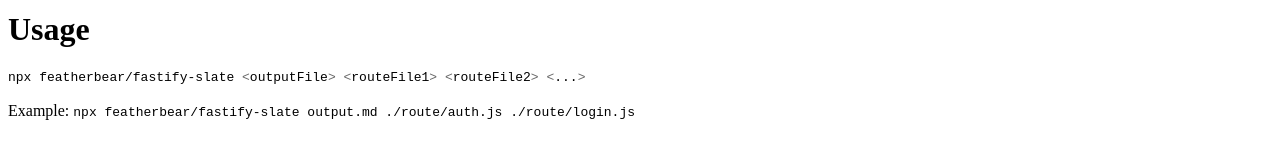
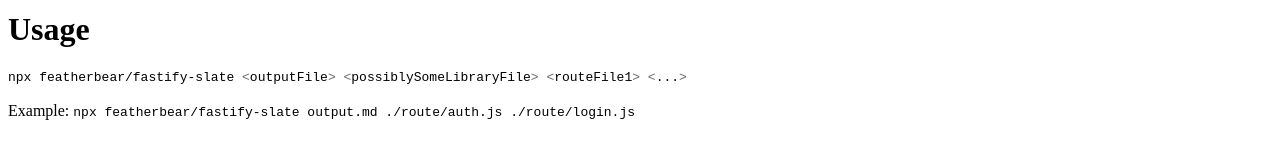
Before and after one commit to featherbear/fastify-slate, a plain HTML site: page index.html in a window 1280 px wide. Shown: the part 126-284 px from the top of the page. Drawn offline with Linux system fonts and the light colour scheme.

Commit message:
Automated deployment: Tue Dec  1 08:33:02 UTC 2020 b2833ef03edbb2c58f086f5fb5109cdd4ab24970

```diff
--- a/index.html
+++ b/index.html
@@ -86,7 +86,7 @@
 </blockquote>
 <hr />
 <h1 id="usage">Usage</h1>
-<div class="sourceCode" id="cb1"><pre class="sourceCode bash"><code class="sourceCode bash"><span id="cb1-1"><a href="#cb1-1"></a><span class="ex">npx</span> featherbear/fastify-slate <span class="op">&lt;</span>outputFile<span class="op">&gt;</span> <span class="op">&lt;</span>routeFile1<span class="op">&gt;</span> <span class="op">&lt;</span>routeFile2<span class="op">&gt;</span> <span class="op">&lt;</span>...<span class="op">&gt;</span></span></code></pre></div>
+<div class="sourceCode" id="cb1"><pre class="sourceCode bash"><code class="sourceCode bash"><span id="cb1-1"><a href="#cb1-1"></a><span class="ex">npx</span> featherbear/fastify-slate <span class="op">&lt;</span>outputFile<span class="op">&gt;</span> <span class="op">&lt;</span>possiblySomeLibraryFile<span class="op">&gt;</span> <span class="op">&lt;</span>routeFile1<span class="op">&gt;</span> <span class="op">&lt;</span>...<span class="op">&gt;</span></span></code></pre></div>
 <p>Example: <code>npx featherbear/fastify-slate output.md ./route/auth.js ./route/login.js</code></p>
 </body>
 </html>
```
